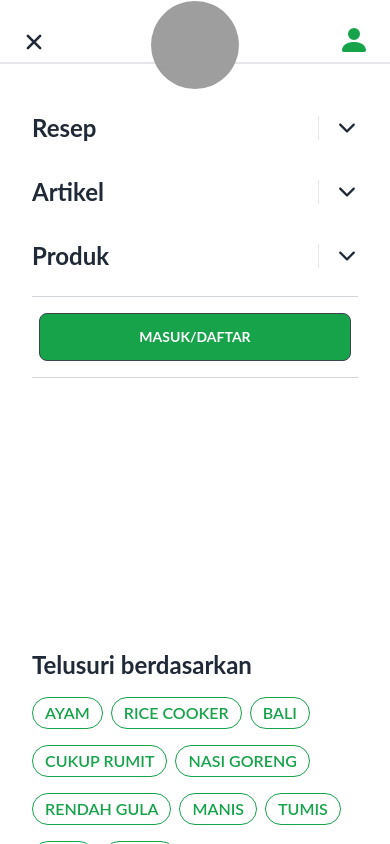
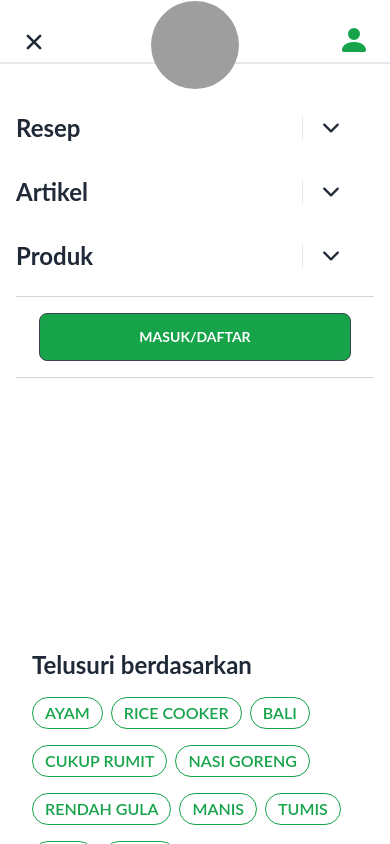
Before and after one commit to G4tes/receipt-landingpage, a React (Create React App) app: page / in a window 390 px wide. Both pictures are taken after a click on the icon 34 px from the left and 42 px from the top of the page. Shown: the top 844 px of the page. Built offline with nearby package versions, Linux system fonts and the light colour scheme; grey boxes are pictures that could not be loaded.

Commit message:
responsive navbar mobile

```diff
--- a/src/components/NavbarMobile.jsx
+++ b/src/components/NavbarMobile.jsx
@@ -8,16 +8,16 @@ const NavbarMobile = () => {
 
   return (
     <div
-      className={`h-screen ${
+      className={`h-screen w-full ${
         ListOpen ? "overflow-x-scroll" : "overflow-hidden"
       }  bg-white`}
     >
-      <div className="h-20 bg-white fixed top-0 left-0 border-b-2 border-gray-200 w-full  -mt-4" />
+      <div className="h-20 bg-white fixed top-0 left-0 border-b-2 border-gray-200 w-full  -mt-4 " />
       <div className={`${ListOpen[0] ? "" : "h-[75%]"}`}>
         <div className="pt-24 ">
           {loyang.map(({ menuItems, menuTitle }, no) => (
             <div className="">
-              <div key={no} className="flex items-center w-full mx-4 p-4 ">
+              <div key={no} className="flex items-center  p-4 ">
                 <div className="w-[80%]">
                   <p className="text-2xl font-bold">{menuTitle}</p>
                 </div>
@@ -46,7 +46,7 @@ const NavbarMobile = () => {
                   ? menuItems.map(({ title }, no) => (
                       <div>
                         <ul>
-                          <li className="text-xl ml-12 py-2 font-bold hover:text-green-600">
+                          <li className="text-xl ml-8 py-2 font-bold hover:text-green-600">
                             {title}
                           </li>
                         </ul>
@@ -57,13 +57,13 @@ const NavbarMobile = () => {
             </div>
           ))}
         </div>
-        <hr className="border-gray-300 mx-8 mt-2 mb-4" />
+        <hr className="border-gray-300 mx-4 mt-2 mb-4" />
         <div className="flex justify-center ">
           <button className="btn w-[80%] bg-green-600 hover:bg-green-600">
             <p className="font-bold">Masuk/Daftar</p>
           </button>
         </div>
-        <hr className="border-gray-300 mx-8 mt-4 mb-6" />
+        <hr className="border-gray-300 mx-4 mt-4 mb-6" />
       </div>
       <div className="bg-white h-[40%]  pt-4">
         <div className="mx-8 ">
```
